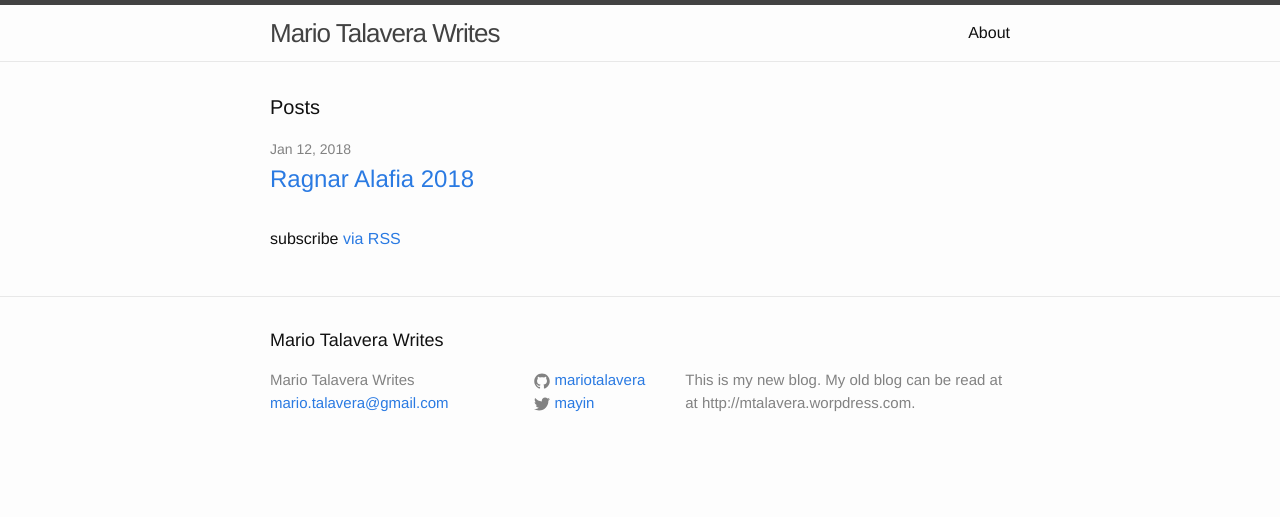
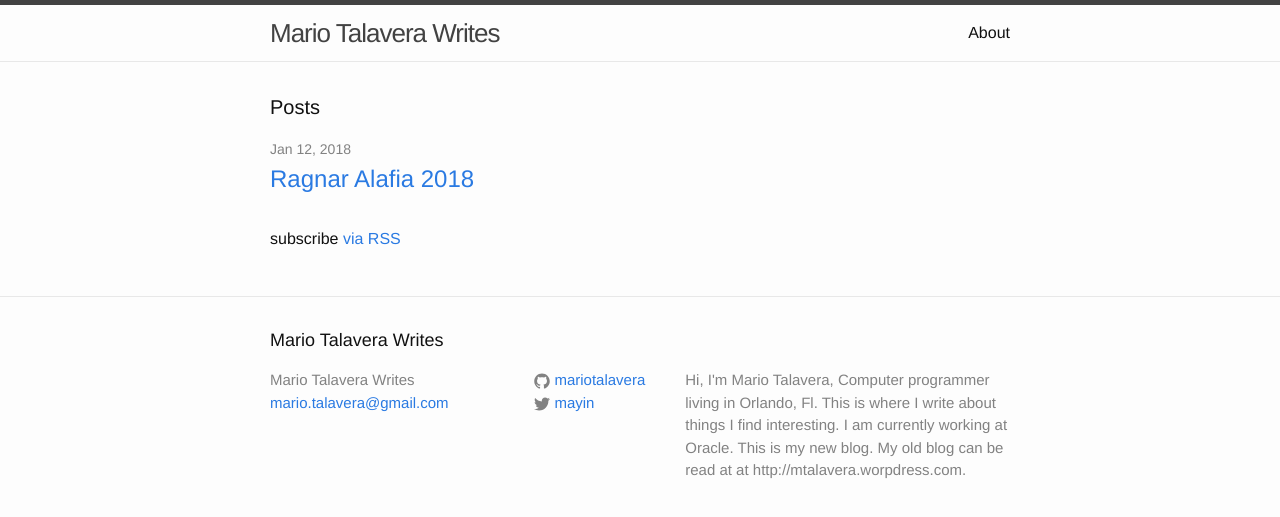
Before and after one commit to mariotalavera/mariotalavera.com, a Jekyll site: the page built from index.html, in a window 1280 px wide. Shown: the top 517 px of the page. Built offline with Jekyll 4.4.1, drawn with Linux system fonts in a browser that asks for light colours; nearby versions of some CDN libraries; comment, search, counter and statistics services are not loaded.

Commit message:
fiddling with footer

```diff
--- a/_config.yml
+++ b/_config.yml
@@ -9,7 +9,8 @@
 title: Mario Talavera Writes
 email: mario.talavera@gmail.com
 description:  # this means to ignore newlines until "baseurl:"
-  This is my new blog.  My old blog can be read at at http://mtalavera.worpdress.com.
+  Hi, I'm Mario Talavera, Computer programmer living in Orlando, Fl.  This is where I write about things I find interesting.  I am currently working at Oracle.
+   This is my new blog.  My old blog can be read at at http://mtalavera.worpdress.com.
 baseurl: "" # the subpath of your site, e.g. /blog
 url: "http://www.mariotalavera.com" # the base hostname & protocol for your site
 twitter_username: mayin
```
